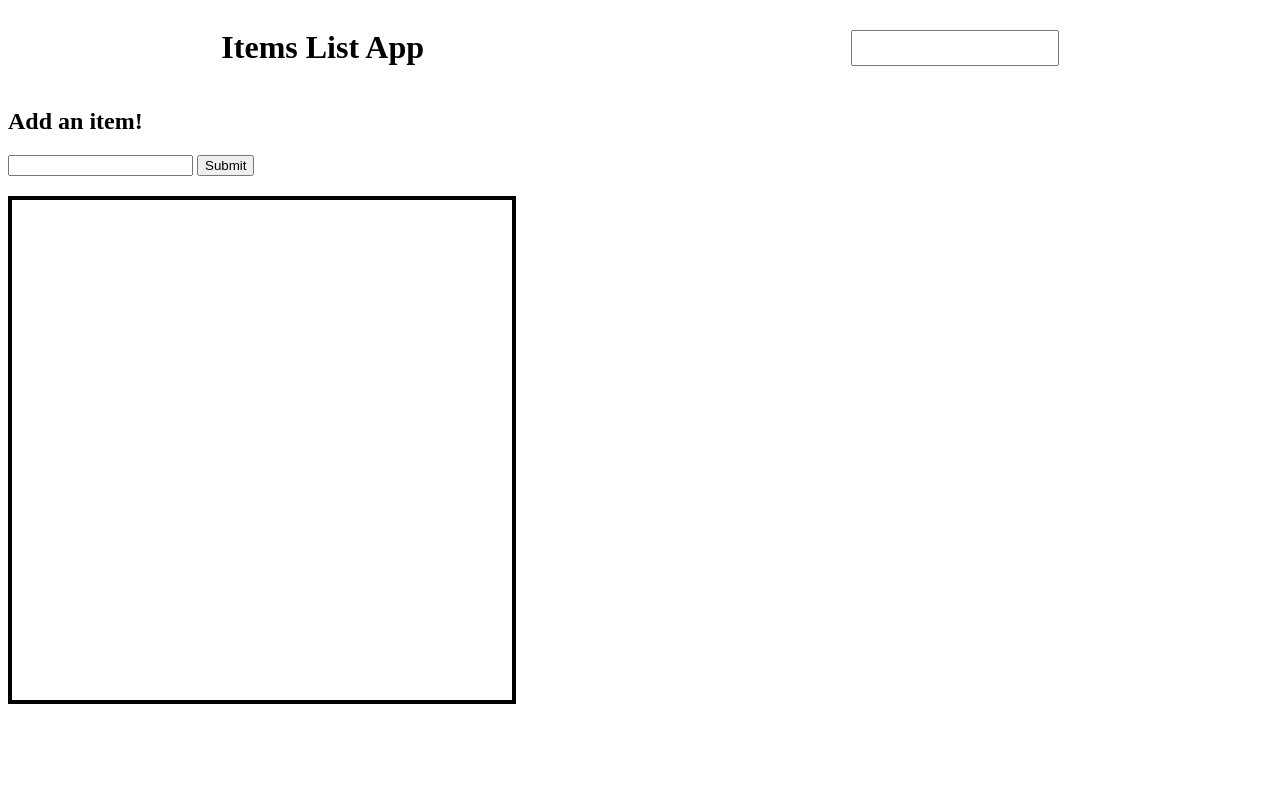
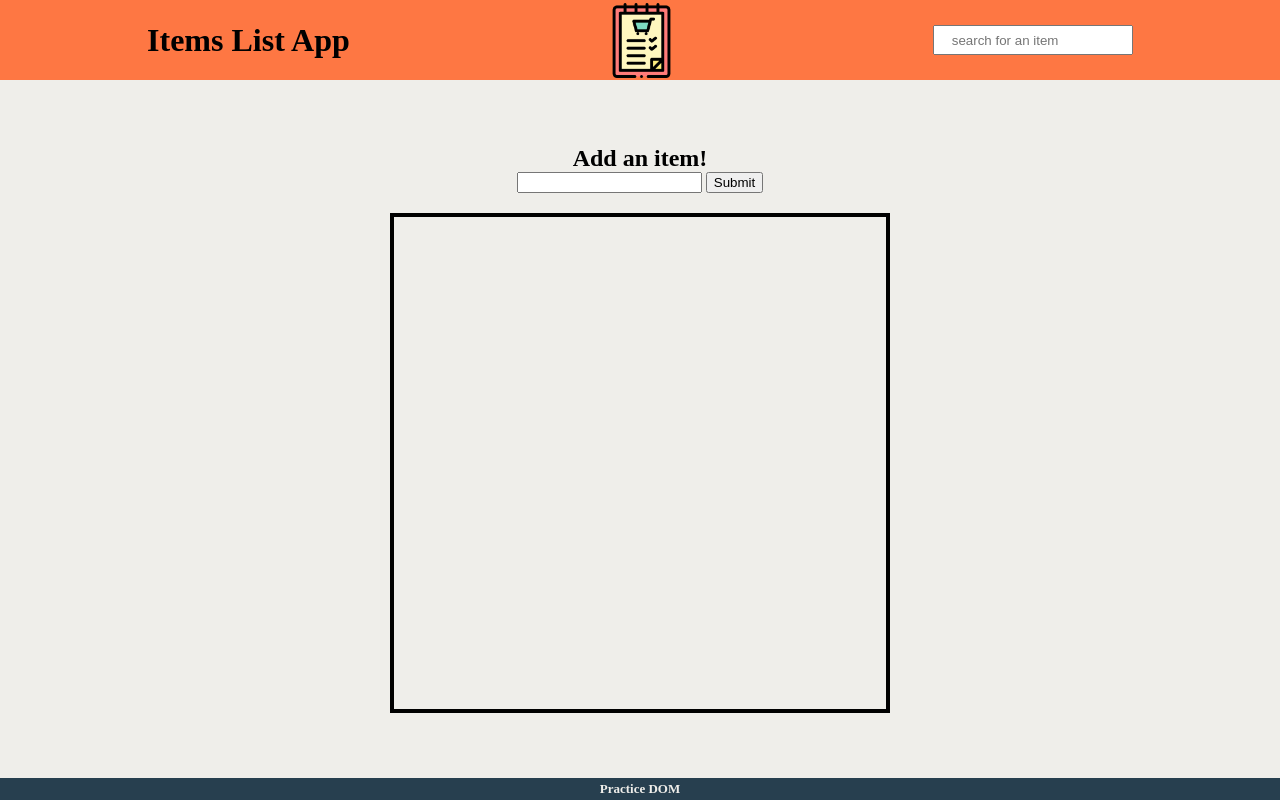
Before and after one commit to adrdeatcu/items-list, a plain HTML site: page index.html in a window 1280 px wide. Drawn offline with Linux system fonts and the light colour scheme.

Commit message:
making the layout of the page, starting the styling

```diff
--- a/index.html
+++ b/index.html
@@ -9,9 +9,11 @@
 <body>
     <div id="nav-bar">
         <h1>Items List App</h1>
-        <input type="text" id="filterInput">
+        <img src="./images/list.png" alt="shopping-list" id="shopping-list">
+        <input type="text" id="filterInput" placeholder="    search for an item">
+
     </div>
-
+    <div id="mainContent">
         <h2>Add an item!</h2>
         <form id="addForm">
             <input type="text" id="item-text">
@@ -23,6 +25,11 @@
 
             </ul>
         </div>
+
+    </div>
 <script src="script.js"></script>
 </body>
+<footer id="footer">
+    <h3>Practice DOM</h3>
+</footer>
 </html>
--- a/script.js
+++ b/script.js
@@ -3,15 +3,15 @@ let itemList = document.getElementById("unList");
 let textInput= document.getElementById("item-text");
 let filterInput= document.getElementById("filterInput")
 
+
 form.addEventListener('submit', addItem);
 itemList.addEventListener('click', deleteItem);
+filterInput.addEventListener('keydown', filterItem);
 
 function addItem(e)
 {
     e.preventDefault();
     let inputValue= textInput.value;
-    console.log(inputValue);
-
     let newLi=document.createElement("li");
     newLi.textContent=inputValue;
     let deleteButton = document.createElement("button");
@@ -32,3 +32,25 @@ function deleteItem(e)
         itemList.removeChild(li);
     }
 }
+
+function filterItem()
+{
+    let filterValue=filterInput.value.toLowerCase();
+
+    let listItems=itemList.getElementsByTagName("li");
+
+
+    for(let li of listItems)
+    {
+        let liText=li.textContent.toLowerCase();
+        if(liText.includes(filterValue))
+        {
+            li.style.display="block";
+        }
+        else
+        {
+            li.style.display="none";
+        }
+    }
+
+}
--- a/styles.css
+++ b/styles.css
@@ -1,3 +1,21 @@
+*,
+*::before,
+*::after{
+    box-sizing: border-box;
+    margin: 0;
+}
+
+html, body{
+    height: 100%;
+
+}
+
+body{
+    display: flex;
+    flex-direction: column;
+    height: 100%;
+}
+
 #items-list{
     width: 500px;
     height: 500px;
@@ -17,11 +35,43 @@
     display: flex;
     justify-content:space-around;
     align-items: center;
+    background-color: #FE7743;
+    padding: 20px;
+    width: 100%;
+    height: 80px;
 
+}
 
+#shopping-list{
+    width: 75px;
 }
 
 #filterInput{
     width: 200px;
     height: 30px;
 }
+
+#mainContent{
+    flex:1;
+    display: flex;
+    flex-direction: column;
+    justify-content: center;
+    align-items: center;
+    background-color: #EFEEEA;
+    padding: 10px;
+}
+
+#footer{
+    background-color: #273F4F;
+    display: flex;
+    justify-content: center;
+    align-items: center;
+    padding: 3px 5px;;
+    width: 100%;
+}
+
+h3{
+    color: #EFEEEA;
+    font-size: small;
+    font-weight: bold;
+}
```
Also changed, not shown: images/list.png (added). Lines whose indentation alone changed are shown as unchanged.
